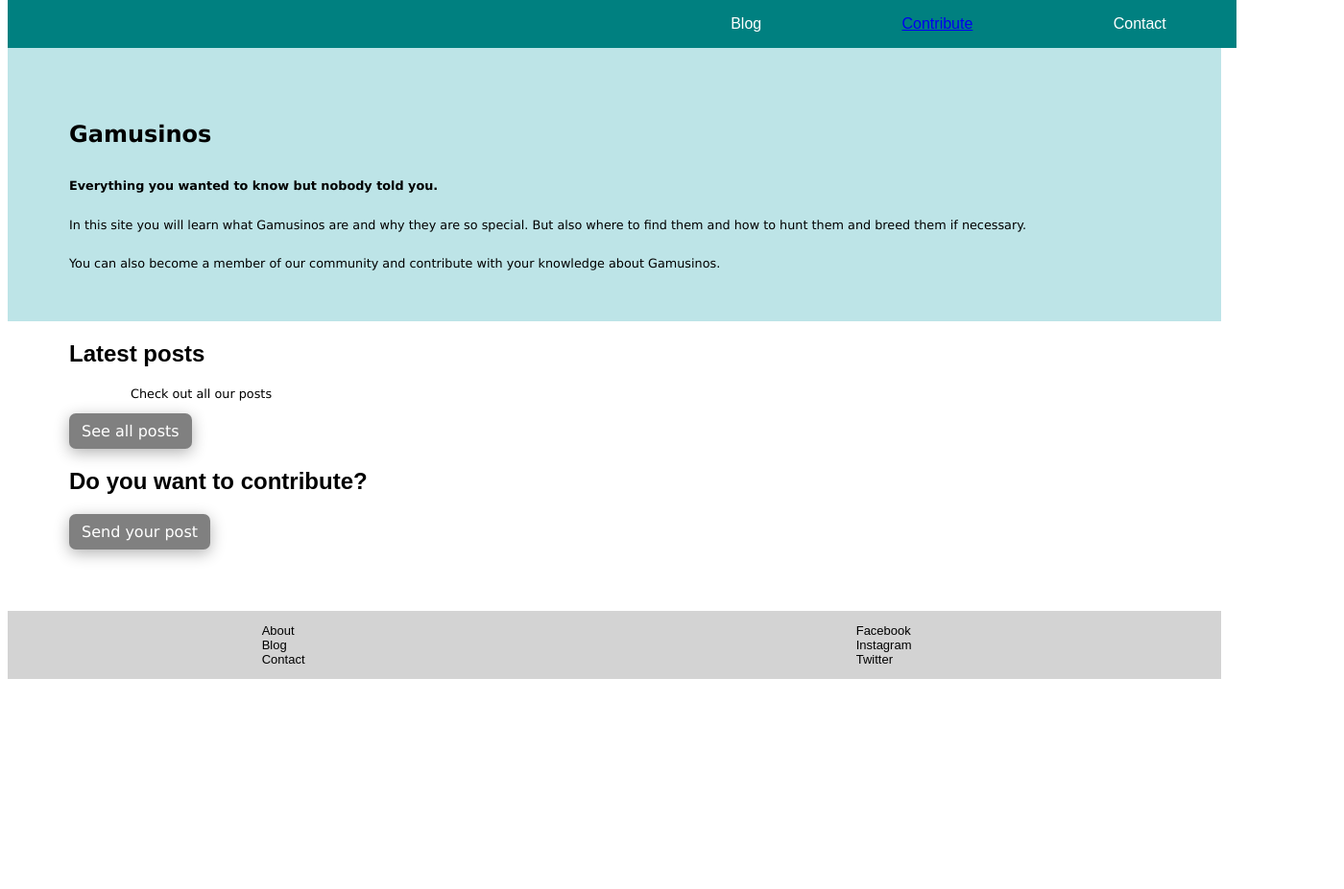
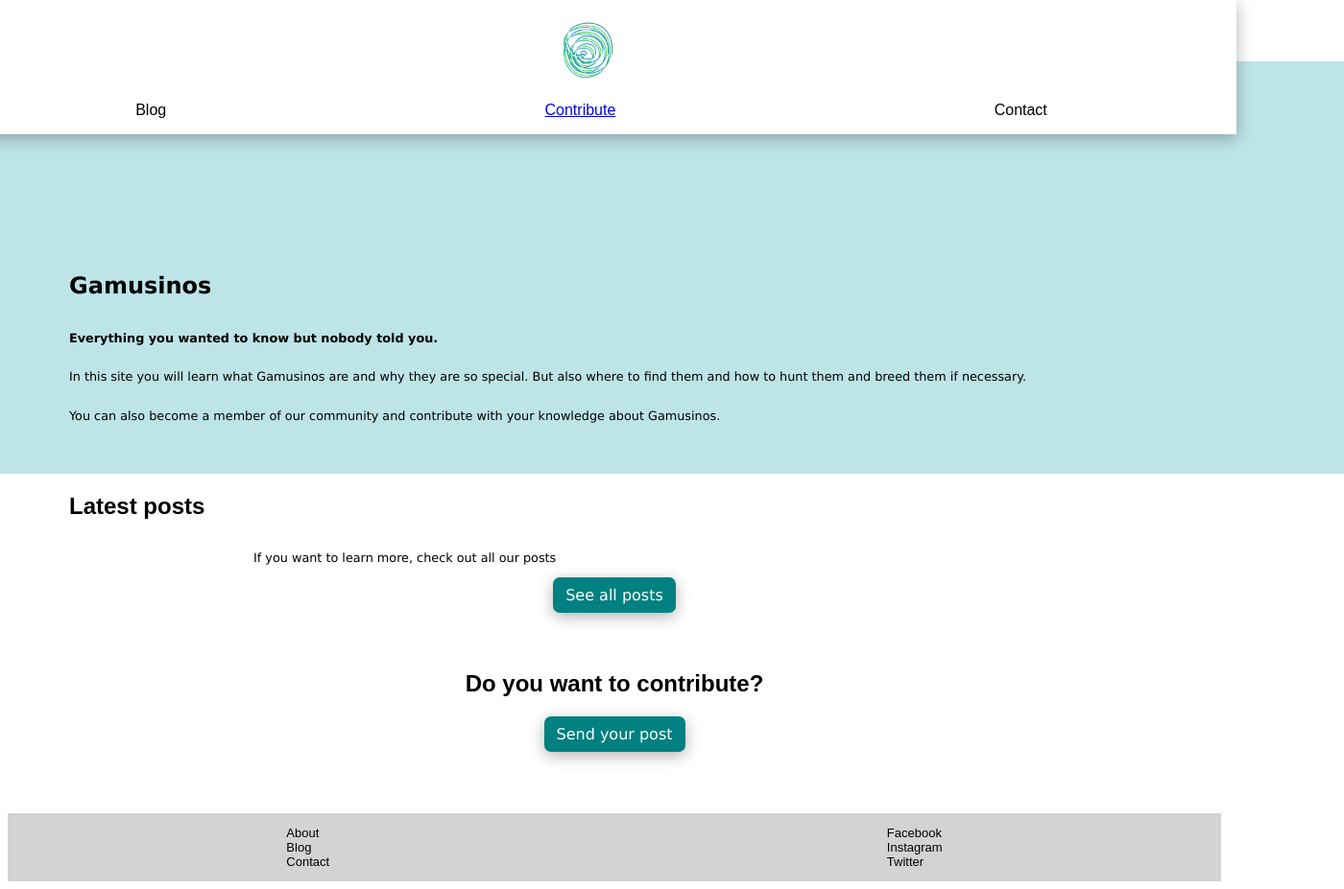
Before and after one commit to estherhzcam/project, a plain HTML site: page index.html in a window 1280 px wide. Shown: the whole page at 96% size, 1400 px wide, since content can reach past the window. Before the commit the page ends 800 px from the top, so only its background shows below. Drawn offline with Linux system fonts and the light colour scheme; no server answers.

Commit message:
css home page

```diff
--- a/index.html
+++ b/index.html
@@ -10,7 +10,7 @@
   <body>
     <header>
       <nav>
-        <div id="logo"></div>
+        <a class=logo-link href="index.html"><img src="img/logo.png" alt="logo-home"></a>
         <div id="sections">
           <ul>
             <li>Blog</li>
@@ -31,19 +31,22 @@
         <section id=latestposts>
             <h2>Latest posts</h2>
             <div id=preview-posts></div>
-            <p>Check out all our posts</p>
-            <button>See all posts</button>
         </section>
+        <section id=toblog>
+          <p>If you want to learn more, check out all our posts</p>
+         <a href="blog.html"><button>See all posts</button></a></section>
         <section id=contribute>
 <h2>Do you want to contribute?</h2>
 <a href="host-article.html"><button>Send your post</button></a>
         </section>
     </main>
     <template id=latestpoststemplate>
+      <div class=preview-wrapper>
         <h3 class=title>Titular</h3>
         <p class=author>by<span>Author</span></p>
         <p class=date></p>
         <a href=""><p>Read more</p></a>
+      </div>
     </template>
     <footer>
       <nav id=footer1>
--- a/main.css
+++ b/main.css
@@ -1,57 +1,20 @@
+/* General features */
+
 body {
     font-family: Arial, Helvetica, sans-serif;
 }
-nav {
-    display: grid;
-    grid-template-columns: 1fr 1fr;
+
+main {
+    margin: 5vw 5vw 5vw 5vw;
     }
 
-header nav {
-    background-color: teal;
-    color:white;
-    position: fixed;
-    top:0;
-    width:100%;
-    z-index: 1;
-
-}
-main {
-    margin: 2vw 5vw 5vw 5vw;
-    }
-#sections ul {
-    list-style: none;
-    display:flex;
-    flex-direction:horizontal;
-    justify-content: space-around;
-}
-
-#introhome {
-    display:grid;
-    grid-template-columns: 1fr;
-    position:relative;
-    color:black;
-    background-color:rgb(189, 228, 231);
-    margin-left: -5vw;
-    margin-right: -5vw;
-    padding-top: 10vh;
-    padding-bottom: 5vh;
-}
-#bannerhome {
-    width: 100%
-}
-
-#introhome h1, h3, p {
-    margin-left: 5vw;
-    margin-right: 5vw;
-    font-family: Verdana, Geneva, Tahoma, sans-serif;
-}
-#introhome h3, p {
-    font-size: 80%;
-
+ul, li {
+    margin-left: 0;
+    padding-left: 0;
 }
 
 button {
-    background-color: grey;
+    background-color: teal;
     color:white;
     font-weight: 500;
     font-family: Verdana, Geneva, Tahoma, sans-serif;
@@ -79,6 +42,108 @@ footer {
         font-size: small;
     }
 
+/* Top menu */
+
+header {
+    background-color: white;
+    box-shadow: 0 4px 16px 0 rgba(0,0,0,0.3);
+    position: fixed;
+    top:0;
+    width:105%;
+    z-index: 1;
+    padding-top: 2vh;
+    margin-left:-5vw;
+}
+
+header nav {
+    display: grid;
+    grid-template-columns: 1fr;
+    grid-template-areas:
+    "logo"
+    "nav";
+    align-items: center;
+}
+
+nav a img {
+    grid-area: logo;
+    width: 70px;
+    height: 70px;
+    max-width: 100%;
+}
+
+nav a.logo-link {
+    margin: auto;
+}
+
+#sections ul {
+    list-style: none;
+    display:flex;
+    flex-direction:horizontal;
+    justify-content: space-around;}
+
+    /* ------------Home-page----------- */
+
+#introhome {
+    display:grid;
+    grid-template-columns: 1fr;
+    position:relative;
+    color:black;
+    background-color:rgb(189, 228, 231);
+    margin-left: -15vw;
+    margin-right: -15vw;
+    padding-top: 25vh;
+    padding-bottom: 5vh;
+}
+
+#introhome h1, h3, p {
+    margin-left: 15vw;
+    margin-right: 15vw;
+    font-family: Verdana, Geneva, Tahoma, sans-serif;
+}
+#introhome h3, p {
+    font-size: 80%;
+}
+
+.preview-wrapper {
+    padding: 3vh 0 3vh 0;
+    margin: 2vh 0 2vh 0;
+    box-shadow: 0 2px 7px 0 rgba(0, 0, 0, 0.2);
+}
+
+.preview-wrapper h3 {
+    margin-left: 3vw;
+}
+.preview-wrapper p {
+    margin-left: 3vw;
+}
+.preview-wrapper a {
+    margin-left: 3vw;
+}
+
+#toblog {
+    display: flex;
+    flex-direction: column;
+    justify-content: center;
+}
+#toblog a{
+    margin:auto;
+}
+#contribute {
+    margin-top: 5vh;
+    display: flex;
+    flex-direction: column;
+}
+
+#contribute h2{
+    align-self: center;
+}
+#contribute a {
+    margin: auto;
+}
+
+
+
+
 /* here starts the css for the host article page */
 
 input, textarea, label {
```
Also changed, not shown: article.html (+1 -1 lines), img/logo.png (added), img/logo.svg. Lines whose indentation alone changed are shown as unchanged.
